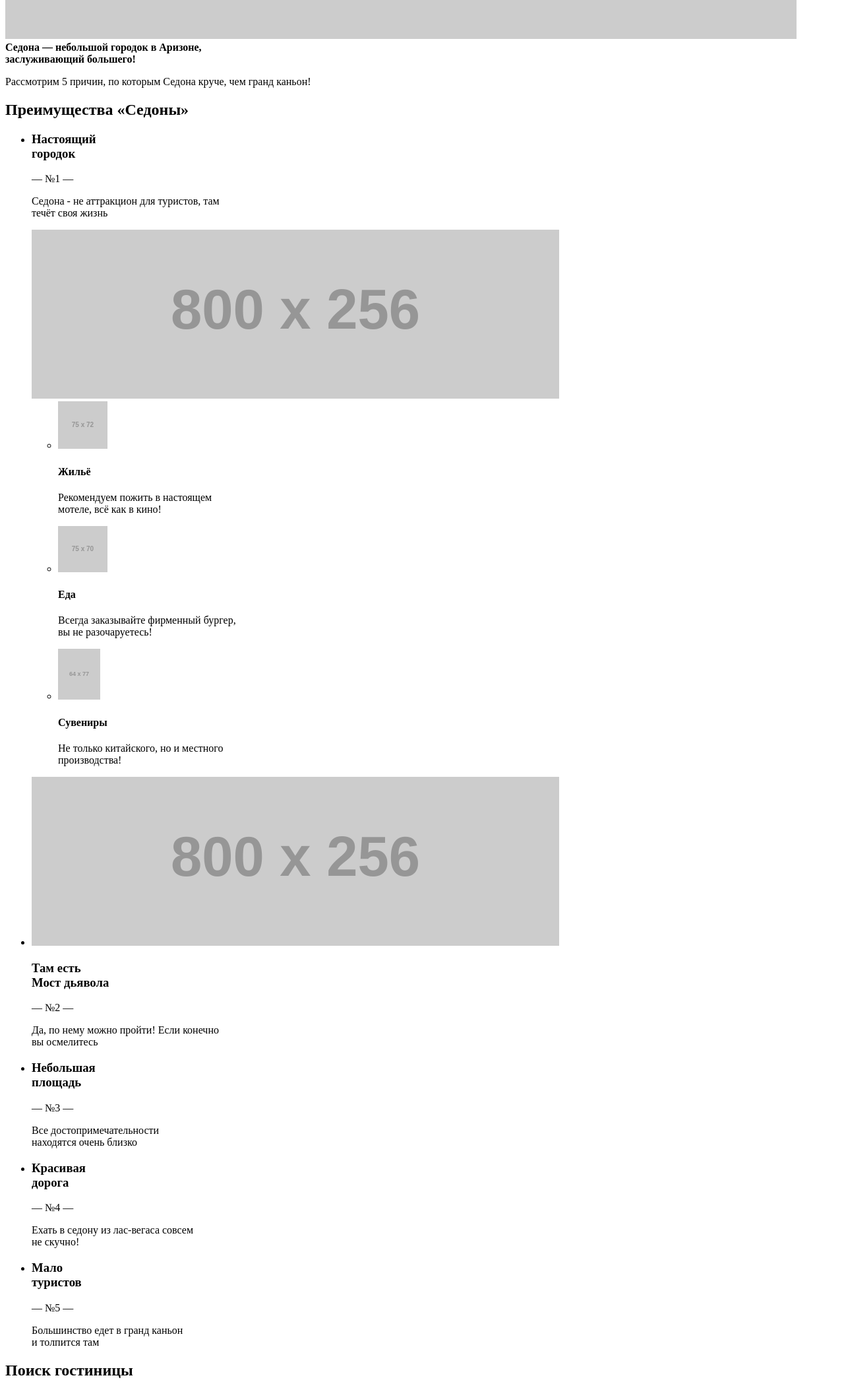
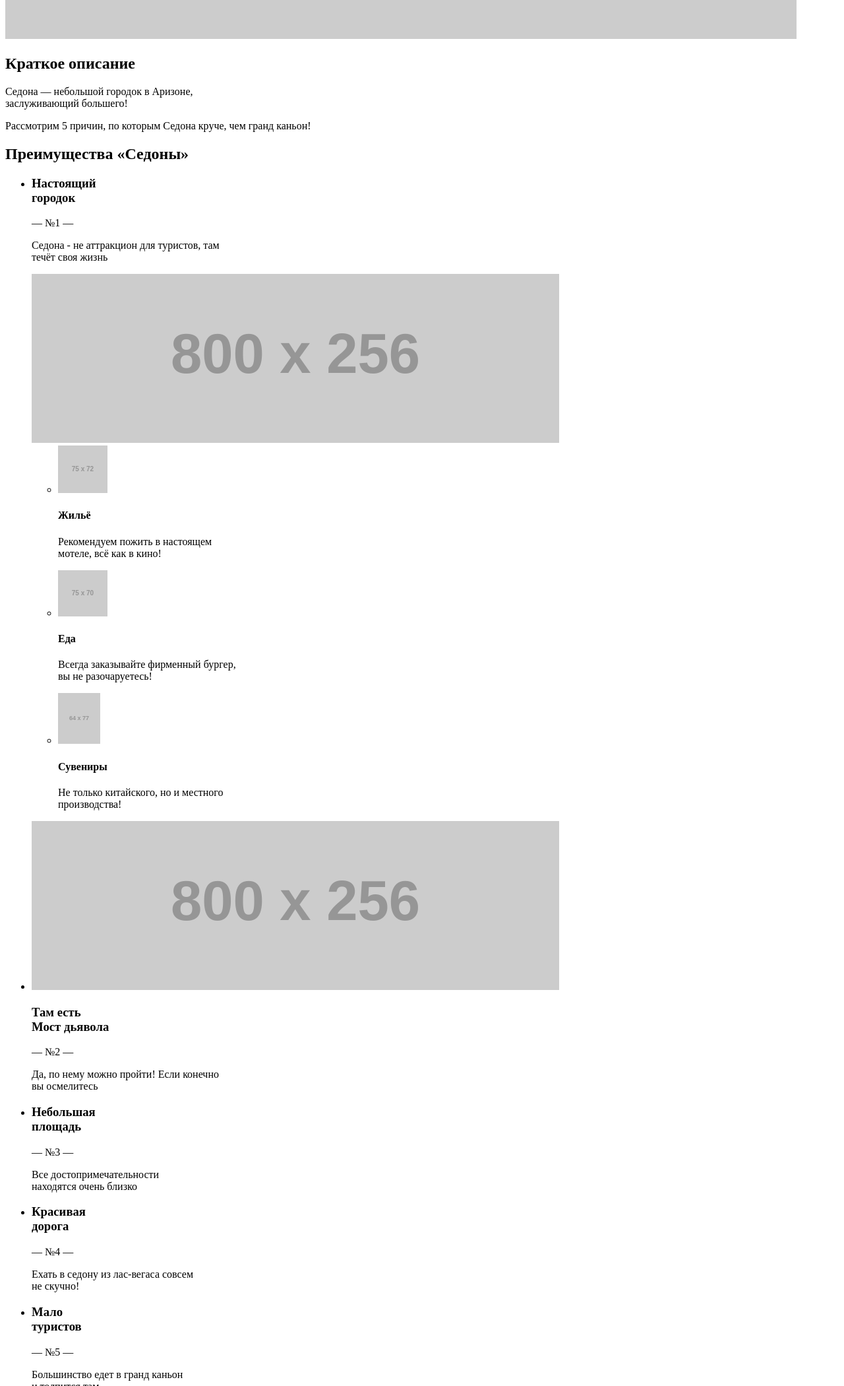
Before and after one commit to AlucardOpp/1605271-sedona-30, a plain HTML site: page index.html in a window 1280 px wide. Shown: the part 700-2800 px from the top of the page at 66% size. Drawn offline with Linux system fonts and the light colour scheme; placeholder pictures from the web are drawn by us.

Commit message:
Revert "Update index.html"
This reverts commit a4c184be064768342136aea6e6b1c09140f45e3d.

```diff
--- a/index.html
+++ b/index.html
@@ -31,16 +31,17 @@
   <main>
     <h1>Город "Седона"</h1>
     <img src="https://via.placeholder.com/1200x509" alt="Виды гор «Седоны»">
-      <div>
-      <b>Седона — небольшой городок в Аризоне,<br>заслуживающий большего!</b>
-      </div>
     <section>
+      <h2>Краткое описание</h2>
+      <p>Седона — небольшой городок в Аризоне,<br>заслуживающий большего!</p>
       <p>Рассмотрим 5 причин, по которым Седона круче, чем гранд каньон!</p>
+    </section>
+    <section>
       <h2>Преимущества «Седоны»</h2>
       <ul>
         <li>
           <h3>Настоящий<br> городок</h3>
-          <span>— №1 —</span>
+          <p>— №1 —</p>
           <P>Седона - не аттракцион для туристов, там<br> течёт своя жизнь</P>
           <img src="https://via.placeholder.com/800x256" alt="Одно из зданий «Седоны»">
           <ul>
@@ -64,29 +65,29 @@
         <li>
           <img src="https://via.placeholder.com/800x256" alt="«Мост Дьявола»">
           <h3>Там есть<br>Мост дьявола</h3>
-          <span>— №2 —</span>
+          <p>— №2 —</p>
           <p>Да, по нему можно пройти! Если конечно<br> вы осмелитесь</p>
         </li>
         <li>
           <h3>Небольшая<br>площадь</h3>
-          <span>— №3 —</span>
+          <p>— №3 —</p>
           <p>Все достопримечательности<br> находятся очень близко</p>
         </li>
         <li>
           <h3>Красивая<br>дорога</h3>
-          <span>— №4 —</span>
+          <p>— №4 —</p>
           <p>Ехать в седону из лас-вегаса совсем<br> не скучно!</p>
         </li>
         <li>
           <h3>Мало<br>туристов</h3>
-          <span>— №5 —</span>
+          <p>— №5 —</p>
           <p>Большинство едет в гранд каньон<br> и толпится там</p>
         </li>
       </ul>
     </section>
     <section>
       <h2>Поиск гостиницы</h2>
-      <p><b>Заинтересовались?</b></p>
+      <p>Заинтересовались?</p>
       <p>Укажите предполагаемые даты поездки,<br>и мы покажем вам лучшие предложения гостиниц в седоне</p>
       <button type="button">Поиск гостиницы в Седоне</button>
       <!--Здесь будет попап-->
@@ -100,7 +101,7 @@
     <h2>Контактные данные</h2>
     <p>
       #VISITSEDONA<br>
-      Тел: <a href="tel:+74956660166">+7(495) 666-01-66</a>
+      Тел: +7(495) 666-01-66
     </p>
     <h2>Социальные сети</h2>
     <ul>
```
